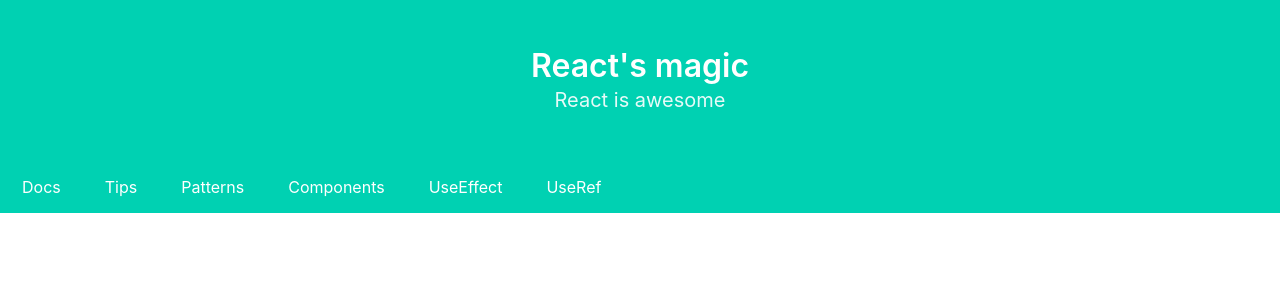
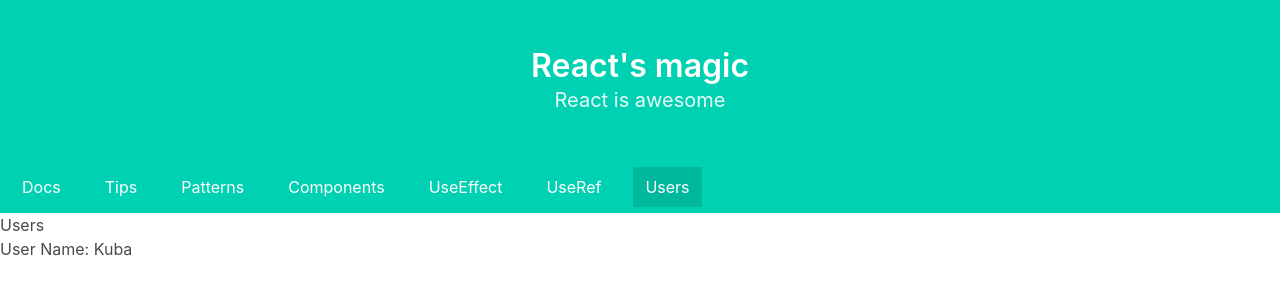
Before and after one commit to JakHer/Advanced-React, a React (Create React App) app: page /users in a window 1280 px wide. Shown: the top 300 px of the page. Built offline with nearby package versions, Linux system fonts and the light colour scheme.

Commit message:
feat: useContext test

```diff
--- a/src/App.js
+++ b/src/App.js
@@ -7,6 +7,7 @@ import Patterns from "./views/Patterns/Patterns";
 import Components from "./views/Components/Components";
 import UseEffect from "./views/UseEffect/UseEffect";
 import UseRef from "./views/UseRef/UseRef";
+import Users from "./views/Users";
 
 const App = () => (
   <BrowserRouter>
@@ -19,6 +20,7 @@ const App = () => (
         <Route path="/components" component={Components} />
         <Route path="/useeffect" component={UseEffect} />
         <Route path="/useref" component={UseRef} />
+        <Route path="/users" component={Users} />
       </Switch>
     </>
   </BrowserRouter>
--- a/src/components/Header/Header.js
+++ b/src/components/Header/Header.js
@@ -42,6 +42,11 @@ const Header = () => (
             UseRef
           </NavLink>
         </li>
+        <li className={styles.NavBarListItem}>
+          <NavLink activeClassName="is-active" to="/users" className="navbar-item">
+            Users
+          </NavLink>
+        </li>
       </ul>
     </nav>
   </div>
--- /dev/null
+++ b/src/views/Users.js
@@ -0,0 +1,21 @@
+import React from "react";
+
+const MyContext = React.createContext();
+
+const Users = () => (
+  <MyContext.Provider value={{ name: "Kuba" }}>
+    <p>Users</p>
+    <User />
+  </MyContext.Provider>
+);
+
+const User = () => {
+  const context = React.useContext(MyContext);
+  return (
+    <div>
+      <p>User Name: {context.name}</p>
+    </div>
+  );
+};
+
+export default Users;
```
Also changed, not shown: 1 other file (tests, documents, lock files or other folders).
